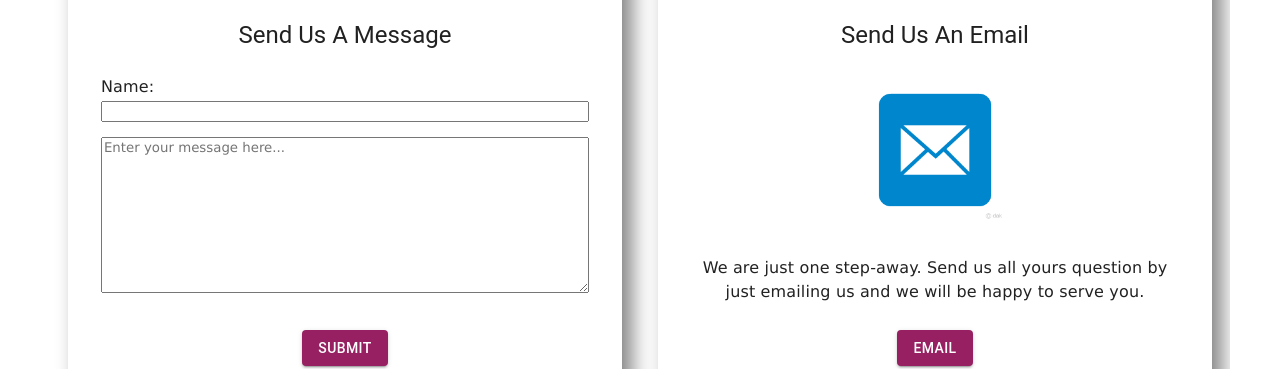
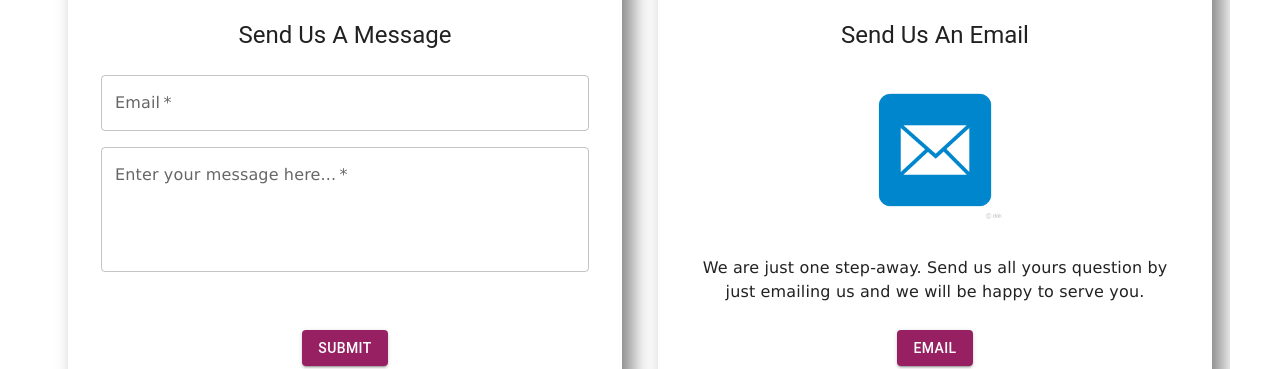
Before and after one commit to Lareina-Y/DalCSHub, a React (Create React App) app in the folder dalcshub-react/: page /contact in a window 1280 px wide. Shown: the part 272-641 px from the top of the page. Built offline with nearby package versions, Linux system fonts and the light colour scheme; no server answers; sample sign-in values are in the browser's storage.

Commit message:
refactor contact page input

```diff
--- a/dalcshub-react/src/components/Comment.js
+++ b/dalcshub-react/src/components/Comment.js
@@ -1,13 +1,16 @@
 // Author: Meet Kumar Patel
 import { Grid, Divider, Typography } from "@mui/material";
+import { useTheme } from "@mui/material/styles";
 
 export const Comment = (props) => {
+  const theme = useTheme();
+
   const { title, author, date, description, children} =
     props;
 
   return (
     <Grid container spacing={2} style={{ padding: "1em", marginTop: "15px" }}>
-      <Grid item sm={12} style={{ backgroundColor: "#F9F9F9", padding: "3em" }}>
+      <Grid item sm={12} style={{ backgroundColor: theme.palette.background.dark, padding: "3em" }}>
         <Grid container spacing={2}>
           <Grid item sm={11} xs={11}>
             <Typography variant="h4" gutterBottom>
--- a/dalcshub-react/src/components/Post.js
+++ b/dalcshub-react/src/components/Post.js
@@ -6,8 +6,11 @@ import BookmarkBorderIcon from "@mui/icons-material/BookmarkBorder";
 import { useUser } from '../providers';
 import { API_URL } from "../utils";
 import { useState, useEffect } from "react";
+import { useTheme } from "@mui/material/styles";
 
 export const Post = (props) => {
+  const theme = useTheme();
+
   const { postTitle, postAuthor, postDate, postDescription, postRating, children } = props;
 
   const [posts, setPosts] = useState([]);
@@ -177,7 +180,7 @@ export const Post = (props) => {
 
   return (
     <Grid container spacing={2} style={{ padding: "1em", marginTop: "15px" }}>
-      <Grid item sm={12} style={{ backgroundColor: "#F9F9F9", padding: "3em" }}>
+      <Grid item sm={12} style={{ backgroundColor: theme.palette.background.dark, padding: "3em" }}>
         <Grid container spacing={2}>
           <Grid item sm={11} xs={11}>
             <Typography variant="h4" gutterBottom>
--- a/dalcshub-react/src/index.css
+++ b/dalcshub-react/src/index.css
@@ -28,34 +28,10 @@ code {
   box-shadow: 10px 10px 20px gray;
 }
 
-.contact1 textarea {
-  max-width: 100%;
-  box-sizing: border-box;
-  resize: vertical;
-  overflow: auto;
-}
-
-.contact1 input[type="text"] {
-  max-width: 100%;
-  box-sizing: border-box;
-}
-
 @media screen and (max-width: 685px) {
   .contactbox {
     display: grid;
     grid-template-columns: 1fr;
     grid-gap: 5px;
   }
-
-  .contact1 textarea {
-    max-width: 100%;
-    box-sizing: border-box;
-    resize: vertical;
-    overflow: auto;
-  }
-
-  .contact1 input[type="text"] {
-    max-width: 100%;
-    box-sizing: border-box;
-  }
 }
--- a/dalcshub-react/src/pages/Contact.js
+++ b/dalcshub-react/src/pages/Contact.js
@@ -1,7 +1,7 @@
 //Author:
 import MailImg from "../assets/images/mail-img.png";
 import { Page, PageTitle } from "../components";
-import { Box, Button, Typography } from "@mui/material";
+import { Box, Button, Typography, TextField } from "@mui/material";
 
 export const Contact = () => {
   return (
@@ -32,39 +32,21 @@ export const Contact = () => {
             >
               <Typography variant="h5">Send Us A Message</Typography>
             </Box>
-
-            <Box
-              sx={{
-                justifyContent: "center",
-                alignItems: "center",
-                display: "flex",
-              }}
-            >
-              <Typography variant="body1">
-                <label>Name:&nbsp;</label>
-                <input
-                  type="text"
-                  size={150}
-                  style={{ width: "100%", marginBottom: "15px" }}
-                ></input>
-              </Typography>
-            </Box>
-            <Box
-              sx={{
-                justifyContent: "center",
-                alignItems: "center",
-                display: "flex",
-              }}
-            >
-              <Typography variant="body1">
-                <textarea
-                  rows={10}
-                  cols={150}
-                  style={{ width: "100%" }}
-                  placeholder="Enter your message here..."
-                ></textarea>
-              </Typography>
-            </Box>
+            <TextField
+              style={{ marginBottom: "1em" }}
+              label="Email"
+              variant="outlined"
+              required
+              fullWidth
+            />
+            <TextField
+              label="Enter your message here..."
+              multiline
+              rows={4}
+              variant="outlined"
+              required
+              fullWidth
+            />
           </div>
 
           <Box textAlign="center">
--- a/dalcshub-react/src/pages/CreatePost.js
+++ b/dalcshub-react/src/pages/CreatePost.js
@@ -157,7 +157,7 @@ export const CreatePost = () => {
       <Grid
         container
         style={{
-          backgroundColor: "#F9F9F9",
+          backgroundColor: theme.palette.background.dark,
           marginTop: "15px",
           padding: "3em",
         }}
--- a/dalcshub-react/src/pages/FAQ.js
+++ b/dalcshub-react/src/pages/FAQ.js
@@ -22,11 +22,7 @@ export const FAQ = () => {
 
       <Accordion>
         <AccordionSummary
-          sx={{ backgroundColor:
-            theme.palette.mode === 'light'
-              ? theme.palette.background.light
-              : theme.palette.background.dark
-          }}
+          sx={{ backgroundColor: theme.palette.background.dark }}
           id="panel1a-header"
           aria-controls="panel1a-content"
           expandIcon={<ExpandMoreIcon />}
@@ -47,11 +43,7 @@ export const FAQ = () => {
 
       <Accordion>
         <AccordionSummary
-          sx={{ backgroundColor:
-            theme.palette.mode === 'light'
-              ? theme.palette.background.light
-              : theme.palette.background.dark
-          }}
+          sx={{ backgroundColor: theme.palette.background.dark }}
           id="panel2a-header"
           aria-controls="panel2a-content"
           expandIcon={<ExpandMoreIcon />}
@@ -71,11 +63,7 @@ export const FAQ = () => {
 
       <Accordion>
         <AccordionSummary
-          sx={{ backgroundColor:
-            theme.palette.mode === 'light'
-              ? theme.palette.background.light
-              : theme.palette.background.dark
-          }}
+          sx={{ backgroundColor: theme.palette.background.dark }}
           id="panel3a-header"
           aria-controls="panel3a-content"
           expandIcon={<ExpandMoreIcon />}
--- a/dalcshub-react/src/utils/theme.js
+++ b/dalcshub-react/src/utils/theme.js
@@ -10,7 +10,7 @@ export const generateTheme = (modeStytle) => {
     },
     background: {
       secondary: "#962061",
-      light: "#F3F3F3",
+      // light: "#F3F3F3",
       dark: "#1212120D"
     },
   };
```
Also changed, not shown: dalcshub-react/src/css/styles.css (deleted, +0 -68 lines).
